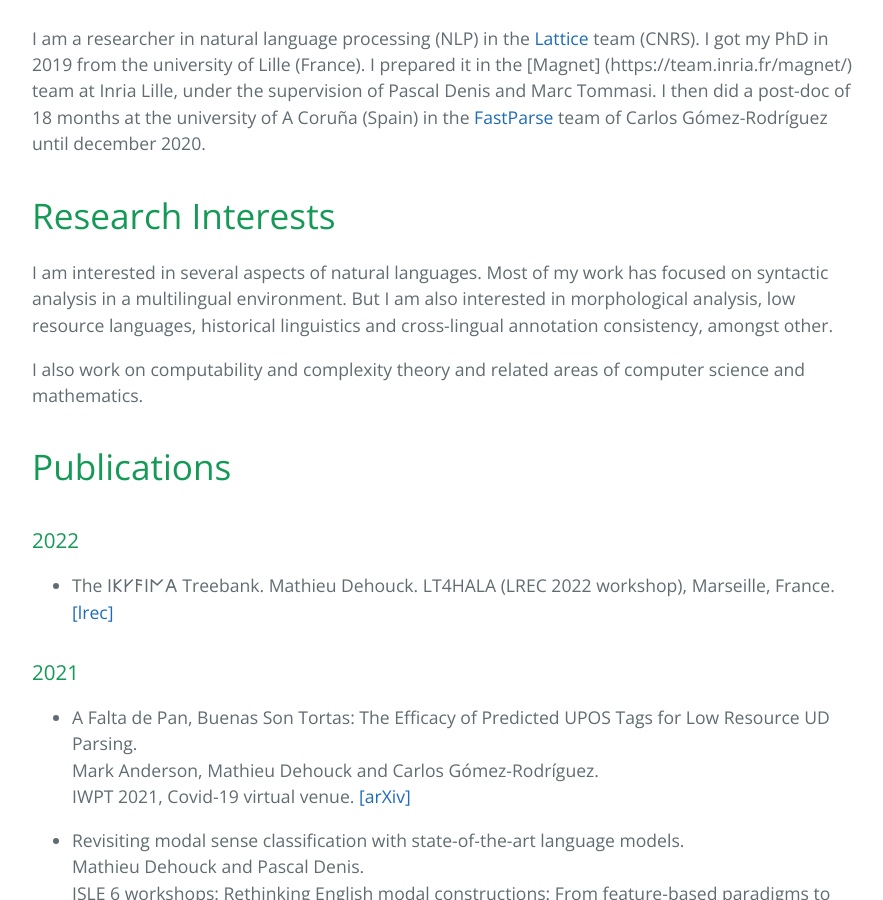
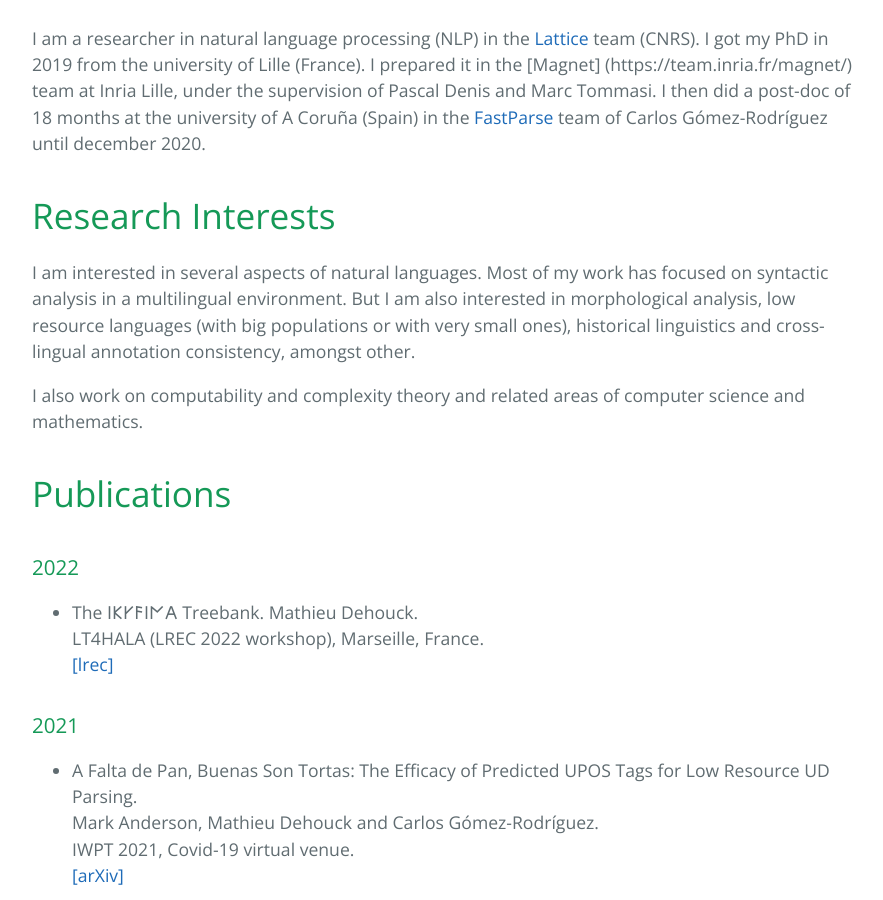
Before and after one commit to MathieuDehouck/MathieuDehouck.github.io, a Jekyll site: the page built from index.md, in a window 1280 px wide and 900 px high, scrolled down 394 px. Shown: the whole window, without its empty margins (192-1075 px from the left). Built offline with Jekyll 4.4.1, drawn with Linux system fonts in a browser that asks for light colours.

Commit message:
fix papers

```diff
--- a/index.md
+++ b/index.md
@@ -15,9 +15,12 @@
 
 I am interested in several aspects of natural languages.
 Most of my work has focused on syntactic analysis in a multilingual environment.
-But I am also interested in morphological analysis, low resource languages, historical linguistics and cross-lingual annotation consistency, amongst other.
+But I am also interested in morphological analysis, low resource languages (with big populations or with very small ones), historical linguistics and cross-lingual annotation consistency, amongst other.
 
 I also work on computability and complexity theory and related areas of computer science and mathematics.
+
+
+
 
 # Publications
 
```
